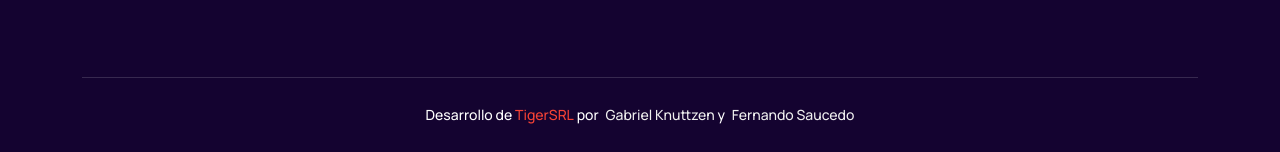
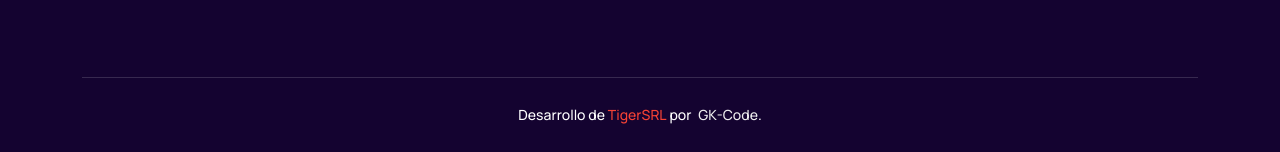
Before and after one commit to gabriel84k/tigersrl, a plain HTML site: page index.html in a window 1280 px wide. Shown: the part 2625-2777 px from the top of the page. Drawn offline with Linux system fonts and the light colour scheme.

Commit message:
Gk-code en el footer

```diff
--- a/index.html
+++ b/index.html
@@ -877,15 +877,8 @@
                       rel="nofollow"
                       target="_blank"
                     >
-                      Gabriel Knuttzen</a
-                    >
-                    y
-                    <a
-                      href="https://www.saucedo.info/"
-                      rel="nofollow"
-                      target="_blank"
-                      >Fernando Saucedo</a
-                    >
+                    GK-Code</a
+                    >.
                   </p>
                 </div>
               </div>
```
